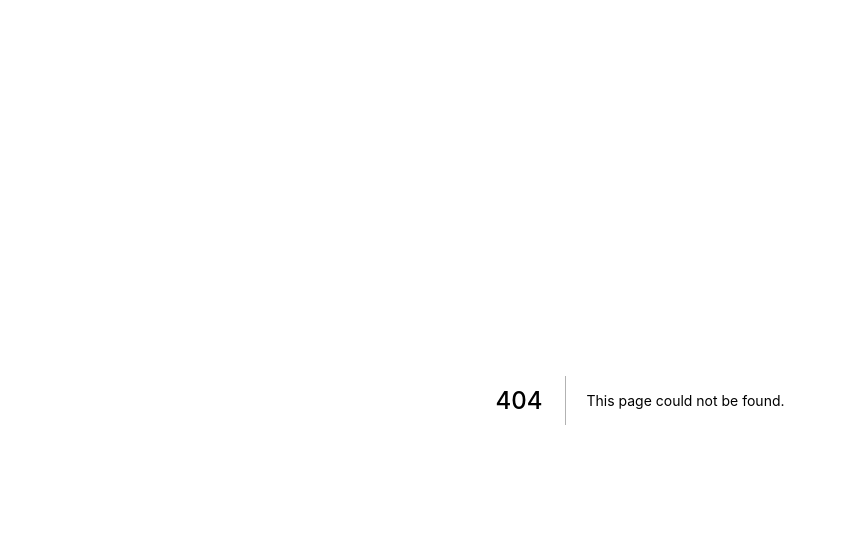
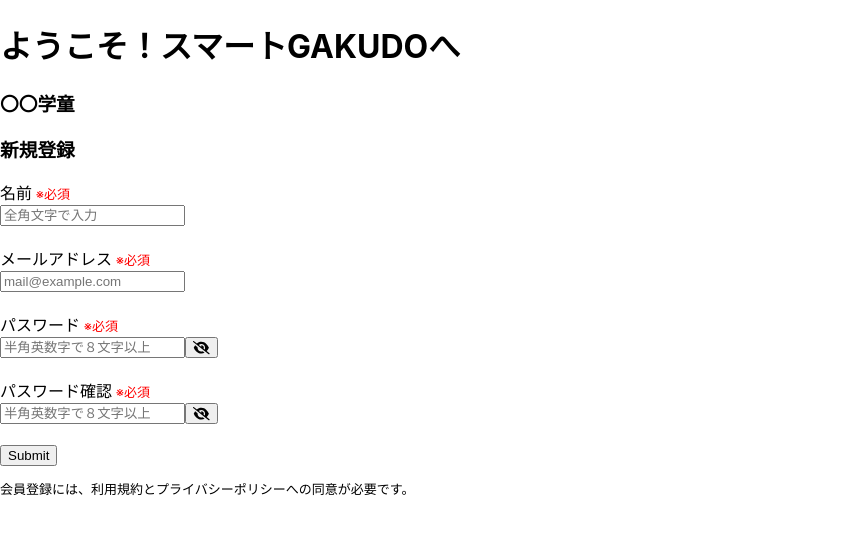
Before and after one commit to hidamari-kaihatu/aikon-app, a Next.js app in the folder app-next/next/: page /teachers/teacher-newer/1 in a window 1280 px wide. Before the commit this address had no page. Shown: the top 534 px of the page, without its empty margins (0-847 px from the left). Built offline with nearby package versions, Linux system fonts and the light colour scheme.

Commit message:
先生の新規登録フォームの実装

```diff
--- /dev/null
+++ b/app-next/next/pages/teachers/teacher-newer/[id].tsx
@@ -0,0 +1,243 @@
+import { useForm, SubmitHandler } from "react-hook-form";
+import isEmail from 'validator/lib/isEmail';
+import * as yup from 'yup';
+import { yupResolver } from '@hookform/resolvers/yup';
+import { ErrorMessage } from "@hookform/error-message";
+import React,{ useState, useEffect } from "react";
+import{ FontAwesomeIcon } from "@fortawesome/react-fontawesome";
+import {faEye, faEyeSlash} from "@fortawesome/free-solid-svg-icons";
+import { Axios } from '../../../lib/api';
+import Router from 'next/router';
+import { auth } from "../../../firebaseConfig";
+import { getAuth, createUserWithEmailAndPassword } from "firebase/auth";
+import Link from 'next/link';
+import { useRouter } from 'next/router';
+import axios from "axios";
+type Inputs = {
+    name: string,
+    email: string,
+    password: string,
+    confirmPassword: string
+  };
+  const schema = yup.object().shape({
+    name: yup
+      .string()
+      .required('必須項目です')
+      .matches(
+        /^[ぁ-んァ-ヶｱ-ﾝﾞﾟ一-龠]*$/,
+        'スペースなしで全角のひらがな、カタカナ、漢字で入力してください'
+      ),
+    email: yup
+      .string()
+      .required('必須項目です')
+      .email('メールアドレスの形式が不正です'),
+    password: yup
+      .string()
+      .required('入力してください')
+      .matches(
+        /^(?=.*?[a-zA-Z])(?=.*?\d)[a-zA-Z\d]{8,}$/,
+        'アルファベットと数字を組み合わせて8文字以上で入力してください'
+      ),
+    confirmPassword: yup
+      .string()
+      .required('入力してください')
+      .matches(
+        /^(?=.*?[a-zA-Z])(?=.*?\d)[a-zA-Z\d]{8,}$/,
+        'アルファベットと数字を組み合わせて8文字以上で入力してください'
+      )
+      .oneOf([yup.ref('password'), null], '確認用パスワードが一致していません'),
+
+  })
+  .required();//これがないとコンソールにdataが表示されなかった！
+
+  export default function App() {
+    const { register, handleSubmit, watch, formState: { errors } } = useForm<Inputs>({
+      resolver: yupResolver(schema)
+    });
+      const router = useRouter();
+//   console.log(router.query.id);
+  const center_id = router.query.id;
+//   console.log(center_id);
+    const onSubmit: SubmitHandler<Inputs> = data => {
+      console.log("data : ",data);
+      console.log("firebase");
+            // createUserWithEmailAndPassword(auth, data.email, data.password)
+
+            //DBのスタッフテーブルに職員のName ,EmailをPOST
+            const postData = {
+                "Name":data.name,
+                "Email":data.email,
+            }
+
+            Axios.post(`api/proxy/staffPost`, postData)
+            .then((res) => {
+                console.log(res.data);
+            })
+            .catch((error) => {
+                console.log(error);
+            });
+
+            const query = {
+                                name: data.name,
+                                center_id: center_id
+                            }
+            //登録完了したらログイン画面へ
+            // Router.push("/admin/admin-login")
+            // // 登録完了したら確認画面へ(新規登録職員の名前を渡す)
+            Router.push({pathname: "/teachers/teacher-newer", query: query} ,"/teachers/teacher-newer")
+
+    }
+// type Inputs = {
+//   name: string,
+//   email: string,
+//   password: string,
+//   confirmPassword: string
+// };
+// const schema = yup.object().shape({
+//   name: yup
+//     .string()
+//     .required('入力してください')
+//     .matches(
+//       /^[ぁ-んァ-ヶｱ-ﾝﾞﾟ一-龠]*$/,
+//       'スペースなしで全角のひらがな、カタカナ、漢字で入力してください'
+//     ),
+//   email: yup
+//     .string()
+//     .required('入力してください')
+//     .email('メールアドレスの形式が不正です'),
+//   password: yup
+//     .string()
+//     .required('入力してください')
+//     .matches(
+//       /^(?=.*?[a-zA-Z])(?=.*?\d)[a-zA-Z\d]{8,}$/,
+//       'アルファベットと数字を組み合わせて8文字以上で入力してください'
+//     ),
+//   confirmPassword: yup
+//     .string()
+//     .required('入力してください')
+//     .matches(
+//       /^(?=.*?[a-zA-Z])(?=.*?\d)[a-zA-Z\d]{8,}$/,
+//       'アルファベットと数字を組み合わせて8文字以上で入力してください'
+//     )
+//     .oneOf([yup.ref('password'), null], '確認用パスワードが一致していません'),
+
+// })
+// .required();//これがないとコンソールにdataが表示されなかった！
+
+//  export default function App() {
+//   const { register, handleSubmit, watch, formState: { errors } } = useForm<Inputs>({
+//     resolver: yupResolver(schema)
+//   });
+//   const router = useRouter();
+// //   console.log(router.query.id);
+//   const center_id = router.query.id;
+// //   console.log(center_id);
+
+//    const onSubmit: SubmitHandler<Inputs> = data => {
+//     console.log("data : ",data);
+//     console.log("firebase");
+//         //   createUserWithEmailAndPassword(auth, data.email, data.password)
+
+//           //DBのスタッフテーブルに職員のName ,Email,
+//           const postData = {
+//               "Center_id": center_id,
+//               "Name":data.name,
+//               "Email":data.email,
+//             }
+//              Axios.post(`api/proxy/staffPost`, postData)
+//             .then((res) => {
+//                 console.log(res.data);
+//             })
+//             .catch((error) => {
+//                 console.log("staffPostError : ",error);
+//             })
+
+//             const query = {
+//                 name: data.name,
+//                 center_id: center_id
+//             }
+
+//             //登録完了したら確認画面へ(新規登録職員の名前を渡す)
+//             Router.push({pathname: "/teachers/teacher-newer", query: query} ,"/teachers/teacher-newer")
+//   }
+
+  // パスワード表示制御ようのstate
+  const [isRevealPassword, setIsRevealPassword] = useState(false);
+  const [isRevealRe_Password, setIsRevealRe_Password] = useState(false);
+
+  const togglePassword = () => {
+    setIsRevealPassword((prevState) => !prevState);
+  }
+  const toggleRe_Password = () => {
+    setIsRevealRe_Password((prevState) => !prevState);
+  }
+
+
+  return (
+    /* "handleSubmit" will validate your inputs before invoking "onSubmit" */
+    <form onSubmit={handleSubmit(onSubmit)} noValidate>
+      <div>
+        <h1>ようこそ！スマートGAKUDOへ</h1>
+        <h3>〇〇学童</h3>
+      </div>
+      <div>
+       <h3>新規登録</h3>
+      名前<span style={{'color': 'red', 'fontSize': 'small'}}> ※必須</span><br></br>
+      <input
+        type='text'
+        placeholder='全角文字で入力'
+        {...register("name")} /><br></br>
+      <span style={{'color': 'red', 'fontSize': 'small'}}>{errors.name?.message}</span><br></br>
+
+      メールアドレス<span style={{'color': 'red', 'fontSize': 'small'}}> ※必須</span><br></br>
+      <input
+        type="email"
+        placeholder='mail@example.com'
+        {...register("email")} /><br></br>
+      <span style={{'color': 'red', 'fontSize': 'small'}}>{errors.email?.message}</span><br></br>
+
+      パスワード<span style={{'color': 'red', 'fontSize': 'small'}}> ※必須</span><br></br>
+      <input
+        placeholder="半角英数字で８文字以上"
+        {...register('password')}
+        type={isRevealPassword ? 'text' : 'password'}
+      />
+      <span
+	          onClick={togglePassword}
+            role="presentation"
+            style={{'color': 'black','fontSize': 'small'}}
+            >
+                {isRevealPassword ? (
+            <button> <FontAwesomeIcon icon={faEye} /></button>
+             ) : (
+              <button> <FontAwesomeIcon icon={faEyeSlash} /></button>
+               )}
+          </span><br></br>
+      <span style={{'color': 'red', 'fontSize': 'small'}}>{errors.password?.message}</span><br></br>
+
+      パスワード確認<span style={{'color': 'red', 'fontSize': 'small'}}> ※必須</span><br></br>
+      <input
+        placeholder="半角英数字で８文字以上"
+        {...register('confirmPassword')}
+        type={isRevealRe_Password ? 'text' : 'password'}
+      />
+      <span
+	          onClick={toggleRe_Password}
+            role="presentation"
+            style={{'color': 'black', 'fontSize': 'small'}}
+            >
+           {isRevealRe_Password ? (
+             <button><FontAwesomeIcon icon={faEye} /></button>
+             ) : (
+               <button><FontAwesomeIcon icon={faEyeSlash} /></button>
+               )}
+          </span><br></br>
+      <span style={{'color': 'red', 'fontSize': 'small'}}>{errors.confirmPassword?.message}</span><br></br>
+
+      <input type="submit" />
+      <p style={{'fontSize': 'small'}}>会員登録には、<Link href='../all/all-termsOfService'><a>利用規約</a></Link >と<Link href='../all/all-privacyPolicy'><a>プライバシーポリシーへ</a></Link>の同意が必要です。</p>
+
+    </div>
+    </form>
+  );
+}
```
